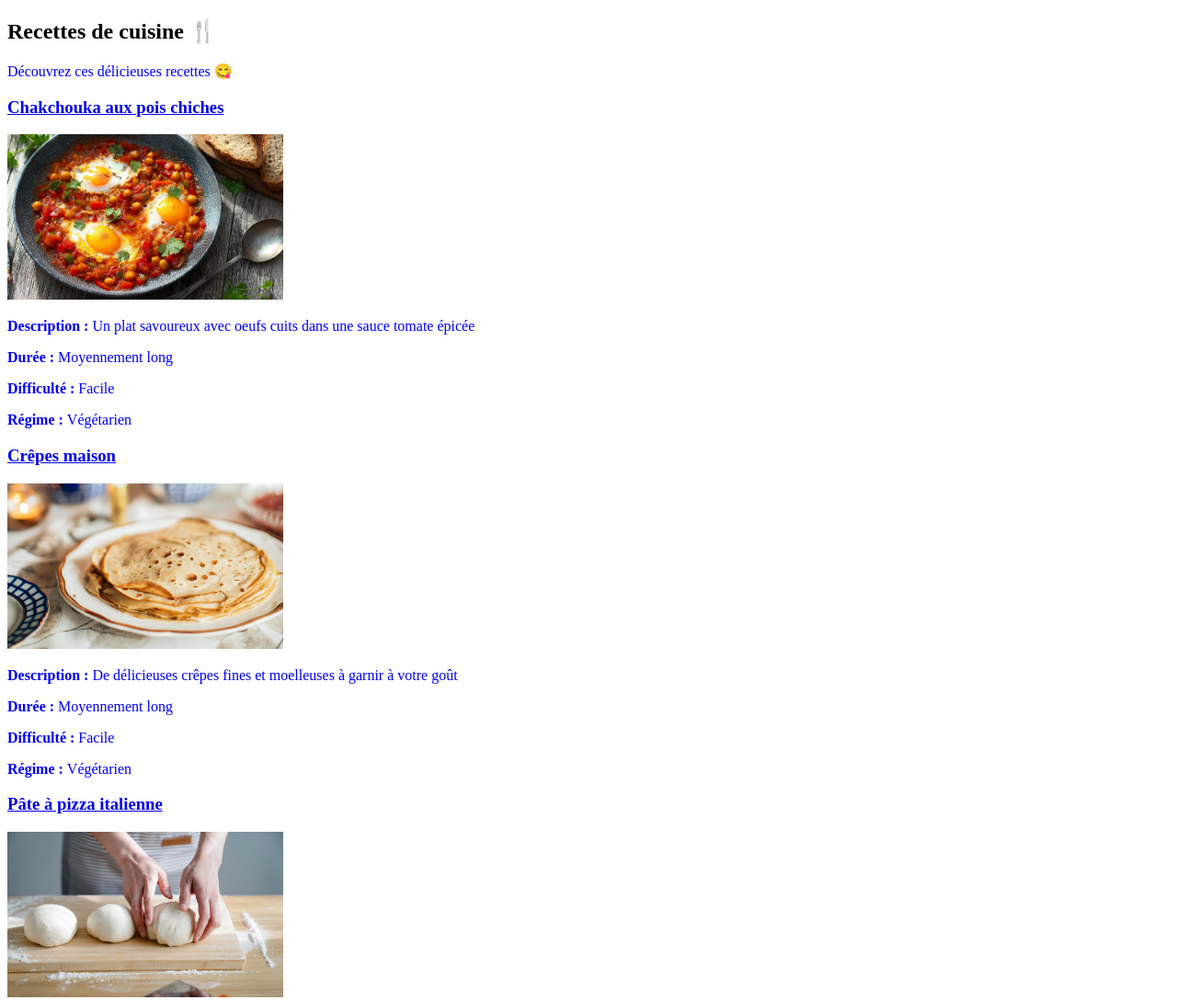
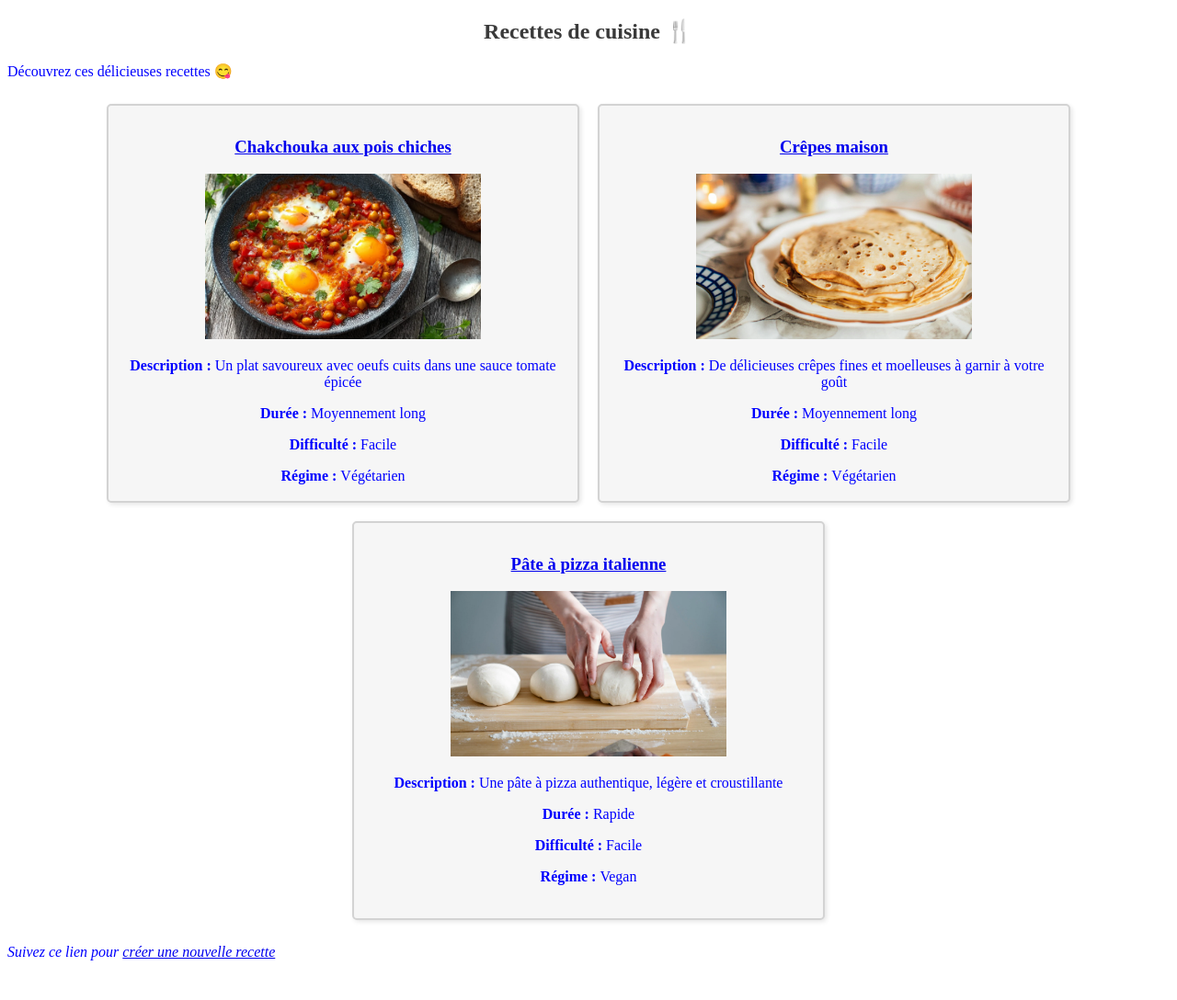
Before and after one commit to emmy-villard/grimoire-de-cuisine, a plain HTML site: page frontend/recipes.html in a window 1280 px wide. Shown: the top 1088 px of the page at 92% size. After the commit the page ends 1061 px from the top, so only its background shows below. Drawn offline with Linux system fonts and the light colour scheme.

Commit message:
style(html/css): add style for recipe cards

```diff
--- a/frontend/assets/css/style.css
+++ b/frontend/assets/css/style.css
@@ -1,3 +1,30 @@
-p, li {
+p,
+li {
     color:blue;
 }
+
+h1,
+h2 {
+    color:#3a3a3a;
+    text-align: center;
+}
+
+.recipes-container {
+    display: flex;
+    flex-wrap: wrap;
+    justify-content: center;
+    align-items: center;
+}
+
+.recipe-card {
+    border: 2px solid #d3d3d3;
+    background-color: #f6f6f6;
+    width: 30em;
+    height: 25em;
+    border-radius: 5px;
+    padding: 15px;
+    margin: 10px;
+    box-shadow: 2px 2px 5px rgba(0,0,0,0.1);
+    text-align: center;
+    align-items: center;
+}
--- a/frontend/recipes.html
+++ b/frontend/recipes.html
@@ -10,8 +10,8 @@
     <body>
         <h2>Recettes de cuisine 🍴</h2>
         <p>Découvrez ces délicieuses recettes 😋</p>
-        <div>
-            <div>
+        <div class="recipes-container">
+            <div class="recipe-card">
                 <h3><a href="recipe-chakchouka-pois-chiches.html">Chakchouka aux pois chiches</a></h3>
                 <img src="assets/img/chakchouka.webp" alt="Photo de Chakchouka aux pois chiches" width="300">
                 <p><strong>Description : </strong>Un plat savoureux avec oeufs cuits dans une sauce tomate épicée</p>
@@ -19,7 +19,7 @@
                 <p><strong>Difficulté : </strong>Facile</p>
                 <p><strong>Régime : </strong>Végétarien</p>
             </div>
-            <div>
+            <div class="recipe-card">
                 <h3><a href="recipe-crepes.html">Crêpes maison</a></h3>
                 <img src="assets/img/crepes.webp" alt="Photo de Crêpes maison" width="300">
                 <p><strong>Description : </strong>De délicieuses crêpes fines et moelleuses à garnir à votre goût</p>
@@ -27,7 +27,7 @@
                 <p><strong>Difficulté : </strong>Facile</p>
                 <p><strong>Régime : </strong>Végétarien</p>
             </div>
-            <div>
+            <div class="recipe-card">
                 <h3><a href="recipe-pate-a-pizza.html">Pâte à pizza italienne</a></h3>
                 <img src="assets/img/pizza-dough.webp" alt="Photo de Pâte à pizza italienne" width="300">
                 <p><strong>Description : </strong>Une pâte à pizza authentique, légère et croustillante</p>
```
